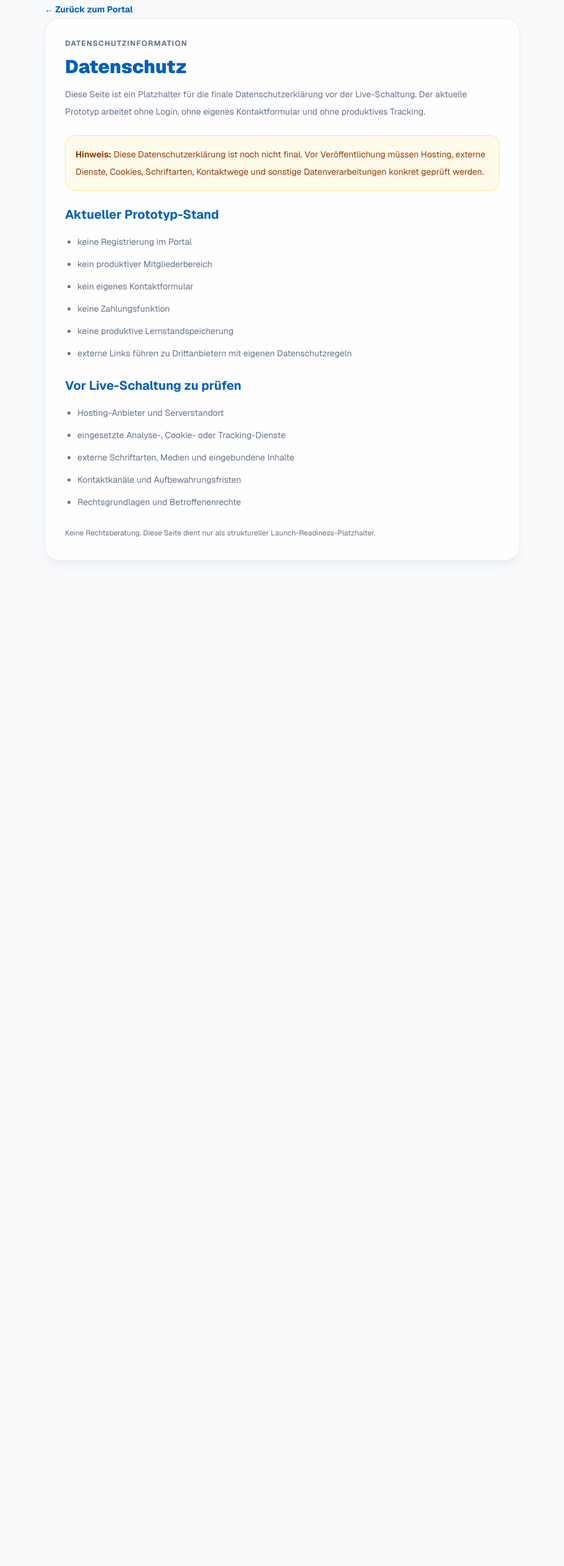
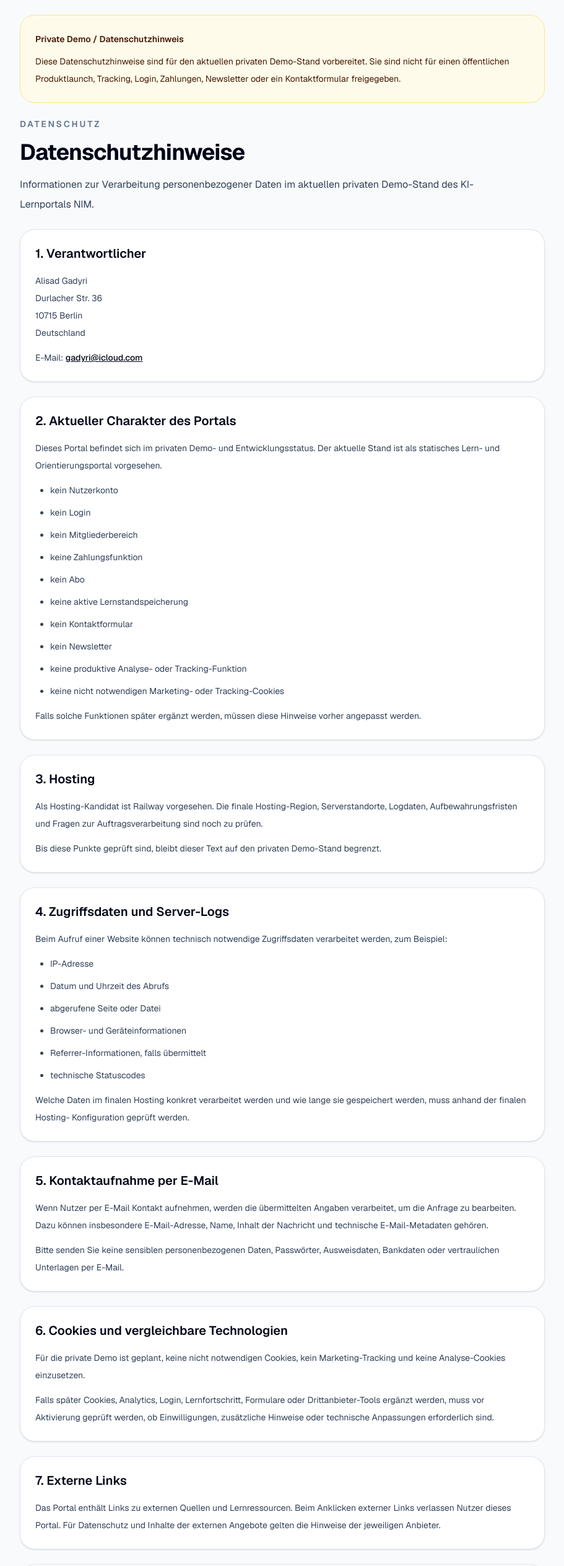
Before and after one commit to smartlivingberlin/ki-lernportal-nim, a Next.js app in the folder apps/web/: page /datenschutz in a window 1280 px wide. Shown: the part 40-2567 px from the top of the page at 62% size, without its empty margins (184-1095 px from the left). Before the commit the page ends 985 px from the top, so only its background shows below. Built offline with nearby package versions, Linux system fonts and the light colour scheme.

Commit message:
feat: upgrade private demo legal text pages

```diff
--- a/apps/web/src/app/datenschutz/page.tsx
+++ b/apps/web/src/app/datenschutz/page.tsx
@@ -1,64 +1,227 @@
-import Link from "next/link";
 import type { Metadata } from "next";
+import type { ReactNode } from "react";
 
 export const metadata: Metadata = {
   title: "Datenschutz | KI-Lernportal NIM",
-  description: "Datenschutz-Platzhalter für das KI-Lernportal NIM vor der finalen Live-Schaltung.",
+  description:
+    "Datenschutzhinweise für die private Demo des KI-Lernportals NIM.",
 };
+
+function Section({
+  title,
+  children,
+}: {
+  title: string;
+  children: ReactNode;
+}) {
+  return (
+    <section className="rounded-3xl border border-slate-200 bg-white p-6 shadow-sm">
+      <h2 className="text-xl font-semibold text-slate-950">{title}</h2>
+      <div className="mt-4 space-y-3 text-sm leading-7 text-slate-700">
+        {children}
+      </div>
+    </section>
+  );
+}
 
 export default function DatenschutzPage() {
   return (
-    <main className="min-h-screen bg-background px-6 py-10 text-foreground md:px-10">
-      <div className="mx-auto max-w-3xl space-y-8">
-        <Link href="/" className="text-sm font-bold text-nim-primary hover:underline">
-          ← Zurück zum Portal
-        </Link>
+    <main className="mx-auto flex max-w-4xl flex-col gap-6 px-6 py-12 sm:py-16">
+      <div className="rounded-3xl border border-amber-200 bg-amber-50 p-6 text-sm leading-7 text-amber-950">
+        <p className="font-semibold">Private Demo / Datenschutzhinweis</p>
+        <p className="mt-2">
+          Diese Datenschutzhinweise sind für den aktuellen privaten Demo-Stand
+          vorbereitet. Sie sind nicht für einen öffentlichen Produktlaunch,
+          Tracking, Login, Zahlungen, Newsletter oder ein Kontaktformular
+          freigegeben.
+        </p>
+      </div>
 
-        <section className="depth-card rounded-3xl p-8 space-y-6">
-          <div className="space-y-3">
-            <p className="text-xs font-bold uppercase tracking-widest text-nim-secondary">
-              Datenschutzinformation
-            </p>
-            <h1 className="text-3xl font-black text-nim-primary">Datenschutz</h1>
-            <p className="text-sm leading-7 text-nim-secondary">
-              Diese Seite ist ein Platzhalter für die finale Datenschutzerklärung vor der Live-Schaltung.
-              Der aktuelle Prototyp arbeitet ohne Login, ohne eigenes Kontaktformular und ohne produktives Tracking.
-            </p>
-          </div>
+      <header className="space-y-4">
+        <p className="text-sm font-semibold uppercase tracking-[0.2em] text-slate-500">
+          Datenschutz
+        </p>
+        <h1 className="text-4xl font-bold tracking-tight text-slate-950">
+          Datenschutzhinweise
+        </h1>
+        <p className="max-w-3xl text-base leading-8 text-slate-700">
+          Informationen zur Verarbeitung personenbezogener Daten im aktuellen
+          privaten Demo-Stand des KI-Lernportals NIM.
+        </p>
+      </header>
 
-          <div className="rounded-2xl border border-amber-200 bg-amber-50 p-4 text-sm leading-7 text-amber-800">
-            <strong>Hinweis:</strong> Diese Datenschutzerklärung ist noch nicht final. Vor Veröffentlichung müssen Hosting,
-            externe Dienste, Cookies, Schriftarten, Kontaktwege und sonstige Datenverarbeitungen konkret geprüft werden.
-          </div>
+      <Section title="1. Verantwortlicher">
+        <p>
+          Alisad Gadyri
+          <br />
+          Durlacher Str. 36
+          <br />
+          10715 Berlin
+          <br />
+          Deutschland
+        </p>
+        <p>
+          E-Mail:{" "}
+          <a className="font-medium text-slate-950 underline" href="mailto:gadyri@icloud.com">
+            gadyri@icloud.com
+          </a>
+        </p>
+      </Section>
 
-          <div className="space-y-4 text-sm leading-7">
-            <h2 className="text-xl font-bold text-nim-primary">Aktueller Prototyp-Stand</h2>
-            <ul className="list-disc space-y-2 pl-5 text-nim-secondary">
-              <li>keine Registrierung im Portal</li>
-              <li>kein produktiver Mitgliederbereich</li>
-              <li>kein eigenes Kontaktformular</li>
-              <li>keine Zahlungsfunktion</li>
-              <li>keine produktive Lernstandspeicherung</li>
-              <li>externe Links führen zu Drittanbietern mit eigenen Datenschutzregeln</li>
-            </ul>
-          </div>
+      <Section title="2. Aktueller Charakter des Portals">
+        <p>
+          Dieses Portal befindet sich im privaten Demo- und Entwicklungsstatus.
+          Der aktuelle Stand ist als statisches Lern- und Orientierungsportal
+          vorgesehen.
+        </p>
+        <ul className="list-disc space-y-2 pl-6">
+          <li>kein Nutzerkonto</li>
+          <li>kein Login</li>
+          <li>kein Mitgliederbereich</li>
+          <li>keine Zahlungsfunktion</li>
+          <li>kein Abo</li>
+          <li>keine aktive Lernstandspeicherung</li>
+          <li>kein Kontaktformular</li>
+          <li>kein Newsletter</li>
+          <li>keine produktive Analyse- oder Tracking-Funktion</li>
+          <li>keine nicht notwendigen Marketing- oder Tracking-Cookies</li>
+        </ul>
+        <p>
+          Falls solche Funktionen später ergänzt werden, müssen diese Hinweise
+          vorher angepasst werden.
+        </p>
+      </Section>
 
-          <div className="space-y-4 text-sm leading-7">
-            <h2 className="text-xl font-bold text-nim-primary">Vor Live-Schaltung zu prüfen</h2>
-            <ul className="list-disc space-y-2 pl-5 text-nim-secondary">
-              <li>Hosting-Anbieter und Serverstandort</li>
-              <li>eingesetzte Analyse-, Cookie- oder Tracking-Dienste</li>
-              <li>externe Schriftarten, Medien und eingebundene Inhalte</li>
-              <li>Kontaktkanäle und Aufbewahrungsfristen</li>
-              <li>Rechtsgrundlagen und Betroffenenrechte</li>
-            </ul>
-          </div>
+      <Section title="3. Hosting">
+        <p>
+          Als Hosting-Kandidat ist Railway vorgesehen. Die finale Hosting-Region,
+          Serverstandorte, Logdaten, Aufbewahrungsfristen und Fragen zur
+          Auftragsverarbeitung sind noch zu prüfen.
+        </p>
+        <p>
+          Bis diese Punkte geprüft sind, bleibt dieser Text auf den privaten
+          Demo-Stand begrenzt.
+        </p>
+      </Section>
 
-          <p className="text-xs leading-6 text-nim-secondary">
-            Keine Rechtsberatung. Diese Seite dient nur als struktureller Launch-Readiness-Platzhalter.
-          </p>
-        </section>
-      </div>
+      <Section title="4. Zugriffsdaten und Server-Logs">
+        <p>
+          Beim Aufruf einer Website können technisch notwendige Zugriffsdaten
+          verarbeitet werden, zum Beispiel:
+        </p>
+        <ul className="list-disc space-y-2 pl-6">
+          <li>IP-Adresse</li>
+          <li>Datum und Uhrzeit des Abrufs</li>
+          <li>abgerufene Seite oder Datei</li>
+          <li>Browser- und Geräteinformationen</li>
+          <li>Referrer-Informationen, falls übermittelt</li>
+          <li>technische Statuscodes</li>
+        </ul>
+        <p>
+          Welche Daten im finalen Hosting konkret verarbeitet werden und wie
+          lange sie gespeichert werden, muss anhand der finalen Hosting-
+          Konfiguration geprüft werden.
+        </p>
+      </Section>
+
+      <Section title="5. Kontaktaufnahme per E-Mail">
+        <p>
+          Wenn Nutzer per E-Mail Kontakt aufnehmen, werden die übermittelten
+          Angaben verarbeitet, um die Anfrage zu bearbeiten. Dazu können
+          insbesondere E-Mail-Adresse, Name, Inhalt der Nachricht und technische
+          E-Mail-Metadaten gehören.
+        </p>
+        <p>
+          Bitte senden Sie keine sensiblen personenbezogenen Daten, Passwörter,
+          Ausweisdaten, Bankdaten oder vertraulichen Unterlagen per E-Mail.
+        </p>
+      </Section>
+
+      <Section title="6. Cookies und vergleichbare Technologien">
+        <p>
+          Für die private Demo ist geplant, keine nicht notwendigen Cookies, kein
+          Marketing-Tracking und keine Analyse-Cookies einzusetzen.
+        </p>
+        <p>
+          Falls später Cookies, Analytics, Login, Lernfortschritt, Formulare oder
+          Drittanbieter-Tools ergänzt werden, muss vor Aktivierung geprüft werden,
+          ob Einwilligungen, zusätzliche Hinweise oder technische Anpassungen
+          erforderlich sind.
+        </p>
+      </Section>
+
+      <Section title="7. Externe Links">
+        <p>
+          Das Portal enthält Links zu externen Quellen und Lernressourcen. Beim
+          Anklicken externer Links verlassen Nutzer dieses Portal. Für
+          Datenschutz und Inhalte der externen Angebote gelten die Hinweise der
+          jeweiligen Anbieter.
+        </p>
+      </Section>
+
+      <Section title="8. Externe Schriftarten, Medien und Dienste">
+        <p>
+          Im aktuellen technischen Stand werden Next.js- und Font-Konfigurationen
+          genutzt. Vor produktiver Veröffentlichung muss geprüft werden, ob
+          Schriftarten lokal ausgeliefert werden oder externe Anfragen an
+          Drittanbieter entstehen.
+        </p>
+      </Section>
+
+      <Section title="9. Mögliche Rechtsgrundlagen">
+        <p>
+          Für eine private Demo können je nach konkreter Verarbeitung insbesondere
+          die Bereitstellung der Website, technische Sicherheit, Bearbeitung
+          freiwilliger Kontaktanfragen und berechtigte Interessen an stabiler
+          Bereitstellung relevant sein.
+        </p>
+        <p>
+          Falls später nicht notwendige Cookies oder Tracking eingesetzt werden,
+          kann eine vorherige Einwilligung erforderlich sein.
+        </p>
+      </Section>
+
+      <Section title="10. Speicherdauer">
+        <p>
+          Personenbezogene Daten werden nur so lange aufbewahrt, wie es für den
+          jeweiligen Zweck erforderlich ist oder gesetzliche Pflichten bestehen.
+          Konkrete Fristen für Server-Logs, E-Mail-Anfragen und mögliche spätere
+          Funktionen müssen nach finalem Hosting- und Prozessentscheid ergänzt
+          werden.
+        </p>
+      </Section>
+
+      <Section title="11. Rechte betroffener Personen">
+        <p>
+          Betroffene Personen können nach Maßgabe der geltenden
+          Datenschutzvorschriften Rechte geltend machen, insbesondere Auskunft,
+          Berichtigung, Löschung, Einschränkung der Verarbeitung, Widerspruch
+          und Datenübertragbarkeit, soweit die gesetzlichen Voraussetzungen
+          vorliegen.
+        </p>
+        <p>
+          Anfragen können per E-Mail gestellt werden:{" "}
+          <a className="font-medium text-slate-950 underline" href="mailto:gadyri@icloud.com">
+            gadyri@icloud.com
+          </a>
+        </p>
+      </Section>
+
+      <Section title="12. Beschwerderecht">
+        <p>
+          Betroffene Personen können sich bei einer zuständigen
+          Datenschutzaufsichtsbehörde beschweren. Die konkret zuständige Behörde
+          ist vor öffentlicher Veröffentlichung zu prüfen und zu ergänzen.
+        </p>
+      </Section>
+
+      <Section title="13. Änderungsstand">
+        <p>
+          Diese Datenschutzhinweise sind für eine private Demo vorbereitet. Sie
+          sind nicht final für öffentliche Domain, produktiven Deploy, Analytics,
+          Cookies, Login, Kontaktformular, Zahlungen oder Newsletter.
+        </p>
+      </Section>
     </main>
   );
 }
--- a/apps/web/src/app/impressum/page.tsx
+++ b/apps/web/src/app/impressum/page.tsx
@@ -1,53 +1,127 @@
-import Link from "next/link";
 import type { Metadata } from "next";
+import type { ReactNode } from "react";
 
 export const metadata: Metadata = {
   title: "Impressum | KI-Lernportal NIM",
-  description: "Impressum-Platzhalter für das KI-Lernportal NIM vor der finalen Live-Schaltung.",
+  description:
+    "Impressum und Anbieterinformationen für die private Demo des KI-Lernportals NIM.",
 };
+
+function Section({
+  title,
+  children,
+}: {
+  title: string;
+  children: ReactNode;
+}) {
+  return (
+    <section className="rounded-3xl border border-slate-200 bg-white p-6 shadow-sm">
+      <h2 className="text-xl font-semibold text-slate-950">{title}</h2>
+      <div className="mt-4 space-y-3 text-sm leading-7 text-slate-700">
+        {children}
+      </div>
+    </section>
+  );
+}
 
 export default function ImpressumPage() {
   return (
-    <main className="min-h-screen bg-background px-6 py-10 text-foreground md:px-10">
-      <div className="mx-auto max-w-3xl space-y-8">
-        <Link href="/" className="text-sm font-bold text-nim-primary hover:underline">
-          ← Zurück zum Portal
-        </Link>
+    <main className="mx-auto flex max-w-4xl flex-col gap-6 px-6 py-12 sm:py-16">
+      <div className="rounded-3xl border border-amber-200 bg-amber-50 p-6 text-sm leading-7 text-amber-950">
+        <p className="font-semibold">Private Demo / Entwicklungsstand</p>
+        <p className="mt-2">
+          Dieses Impressum gehört zu einer privaten Demo des KI-Lernportals NIM.
+          Die Angaben wurden für den aktuellen Entwicklungsstand vorbereitet und
+          müssen vor einer öffentlichen Veröffentlichung erneut geprüft werden.
+        </p>
+      </div>
 
-        <section className="depth-card rounded-3xl p-8 space-y-6">
-          <div className="space-y-3">
-            <p className="text-xs font-bold uppercase tracking-widest text-nim-secondary">
-              Rechtliche Pflichtangaben
-            </p>
-            <h1 className="text-3xl font-black text-nim-primary">Impressum</h1>
-            <p className="text-sm leading-7 text-nim-secondary">
-              Diese Seite ist ein Platzhalter für die finalen Anbieterkennzeichnungen vor der Live-Schaltung.
-              Die endgültigen Angaben müssen mit echten Betreiber-, Kontakt- und Verantwortlichkeitsdaten ersetzt werden.
-            </p>
-          </div>
+      <header className="space-y-4">
+        <p className="text-sm font-semibold uppercase tracking-[0.2em] text-slate-500">
+          Anbieterkennzeichnung
+        </p>
+        <h1 className="text-4xl font-bold tracking-tight text-slate-950">
+          Impressum
+        </h1>
+        <p className="max-w-3xl text-base leading-8 text-slate-700">
+          Angaben zum Betreiber dieser privaten Demo. Dieses Portal ist ein
+          Lern- und Orientierungsangebot zur KI-Kompetenz.
+        </p>
+      </header>
 
-          <div className="rounded-2xl border border-amber-200 bg-amber-50 p-4 text-sm leading-7 text-amber-800">
-            <strong>Hinweis:</strong> Dieses Impressum ist noch nicht final. Vor Veröffentlichung mit eigener Domain müssen
-            die rechtlich erforderlichen Angaben geprüft und vollständig ergänzt werden.
-          </div>
+      <Section title="Anbieter und Verantwortlicher">
+        <p>
+          Alisad Gadyri
+          <br />
+          Durlacher Str. 36
+          <br />
+          10715 Berlin
+          <br />
+          Deutschland
+        </p>
+        <p>
+          E-Mail:{" "}
+          <a className="font-medium text-slate-950 underline" href="mailto:gadyri@icloud.com">
+            gadyri@icloud.com
+          </a>
+          <br />
+          Telefon: 0171 152 6327
+        </p>
+      </Section>
 
-          <div className="space-y-4 text-sm leading-7">
-            <h2 className="text-xl font-bold text-nim-primary">Noch zu ergänzen</h2>
-            <ul className="list-disc space-y-2 pl-5 text-nim-secondary">
-              <li>Name/Firma des Betreibers</li>
-              <li>vollständige ladungsfähige Anschrift</li>
-              <li>Kontaktangaben, zum Beispiel E-Mail-Adresse</li>
-              <li>gegebenenfalls Vertretungsberechtigte</li>
-              <li>gegebenenfalls Register-, Steuer- oder Aufsichtsangaben</li>
-              <li>redaktionell Verantwortliche, falls erforderlich</li>
-            </ul>
-          </div>
+      <Section title="Verantwortlich für Inhalte">
+        <p>
+          Alisad Gadyri
+          <br />
+          Durlacher Str. 36
+          <br />
+          10715 Berlin
+          <br />
+          Deutschland
+        </p>
+      </Section>
 
-          <p className="text-xs leading-6 text-nim-secondary">
-            Keine Rechtsberatung. Diese Seite dient nur als struktureller Launch-Readiness-Platzhalter.
-          </p>
-        </section>
-      </div>
+      <Section title="Zweck des Angebots">
+        <p>
+          Dieses Portal befindet sich im privaten Demo- und Entwicklungsstatus.
+          Die Inhalte dienen der allgemeinen Information, Orientierung und
+          Lernunterstützung rund um KI-Kompetenz.
+        </p>
+      </Section>
+
+      <Section title="Keine individuelle Beratung">
+        <p>
+          Die Inhalte ersetzen keine individuelle Rechtsberatung,
+          Finanzberatung, medizinische Beratung, Steuerberatung oder
+          Förderberatung. Wichtige Entscheidungen sollten anhand geeigneter
+          offizieller oder fachlicher Quellen geprüft werden.
+        </p>
+      </Section>
+
+      <Section title="Keine Förder-, Prüf- oder Zulassungsleistung">
+        <p>
+          Dieses Portal ist aktuell keine Prüfstelle, kein Fördermittelgeber und
+          keine Stelle für behördliche oder berufliche Anerkennungen. Es besteht
+          kein Anspruch auf Förderung, Prüfungserfolg, Vollständigkeit,
+          Aktualität oder individuelle Eignung der Inhalte.
+        </p>
+      </Section>
+
+      <Section title="Externe Links">
+        <p>
+          Dieses Portal kann auf externe Websites und Ressourcen verweisen. Für
+          Inhalte, Datenschutz, Aktualität und Verfügbarkeit externer Angebote
+          sind die jeweiligen Anbieter verantwortlich.
+        </p>
+      </Section>
+
+      <Section title="Hinweis zum Stand">
+        <p>
+          Dieses Impressum ist für eine private Demo vorbereitet. Vor öffentlicher
+          Domain-Veröffentlichung, produktivem Deploy oder Safety-Tag müssen
+          Betreiber-, Hosting-, Domain- und Kontaktdaten final geprüft werden.
+        </p>
+      </Section>
     </main>
   );
 }
--- a/apps/web/src/app/kontakt/page.tsx
+++ b/apps/web/src/app/kontakt/page.tsx
@@ -1,61 +1,95 @@
-import Link from "next/link";
 import type { Metadata } from "next";
+import type { ReactNode } from "react";
 
 export const metadata: Metadata = {
   title: "Kontakt & Fehler melden | KI-Lernportal NIM",
-  description: "Kontakt- und Fehler-melden-Seite für das KI-Lernportal NIM.",
+  description:
+    "Kontaktmöglichkeit und Fehlerhinweise für die private Demo des KI-Lernportals NIM.",
 };
+
+function Section({
+  title,
+  children,
+}: {
+  title: string;
+  children: ReactNode;
+}) {
+  return (
+    <section className="rounded-3xl border border-slate-200 bg-white p-6 shadow-sm">
+      <h2 className="text-xl font-semibold text-slate-950">{title}</h2>
+      <div className="mt-4 space-y-3 text-sm leading-7 text-slate-700">
+        {children}
+      </div>
+    </section>
+  );
+}
 
 export default function KontaktPage() {
   return (
-    <main className="min-h-screen bg-background px-6 py-10 text-foreground md:px-10">
-      <div className="mx-auto max-w-3xl space-y-8">
-        <Link href="/" className="text-sm font-bold text-nim-primary hover:underline">
-          ← Zurück zum Portal
-        </Link>
+    <main className="mx-auto flex max-w-4xl flex-col gap-6 px-6 py-12 sm:py-16">
+      <div className="rounded-3xl border border-amber-200 bg-amber-50 p-6 text-sm leading-7 text-amber-950">
+        <p className="font-semibold">Private Demo / Entwicklungsstand</p>
+        <p className="mt-2">
+          Diese Kontaktseite gehört zum privaten Demo-Stand. Es gibt aktuell kein
+          Kontaktformular, keinen Login, keine Upload-Funktion und kein
+          Supportversprechen.
+        </p>
+      </div>
 
-        <section className="depth-card rounded-3xl p-8 space-y-6">
-          <div className="space-y-3">
-            <p className="text-xs font-bold uppercase tracking-widest text-nim-secondary">
-              Kontakt & Qualitätssicherung
-            </p>
-            <h1 className="text-3xl font-black text-nim-primary">Kontakt & Fehler melden</h1>
-            <p className="text-sm leading-7 text-nim-secondary">
-              Diese Seite bereitet einen einfachen Kontakt- und Fehler-melden-Bereich vor. Aktuell gibt es bewusst
-              kein Formular, keinen Upload und keine automatische Übermittlung personenbezogener Daten.
-            </p>
-          </div>
+      <header className="space-y-4">
+        <p className="text-sm font-semibold uppercase tracking-[0.2em] text-slate-500">
+          Kontakt
+        </p>
+        <h1 className="text-4xl font-bold tracking-tight text-slate-950">
+          Kontakt & Fehler melden
+        </h1>
+        <p className="max-w-3xl text-base leading-8 text-slate-700">
+          Hinweise, Korrekturen und Rückmeldungen zur privaten Demo können per
+          E-Mail gesendet werden.
+        </p>
+      </header>
 
-          <div className="rounded-2xl border border-blue-200 bg-blue-50 p-4 text-sm leading-7 text-blue-800">
-            <strong>Prototyp-Hinweis:</strong> Eine konkrete Kontaktadresse wird vor der Live-Schaltung ergänzt.
-            Bis dahin bleibt diese Seite ein statischer Platzhalter.
-          </div>
+      <Section title="Kontakt per E-Mail">
+        <p>
+          E-Mail:{" "}
+          <a className="font-medium text-slate-950 underline" href="mailto:gadyri@icloud.com">
+            gadyri@icloud.com
+          </a>
+        </p>
+      </Section>
 
-          <div className="space-y-4 text-sm leading-7">
-            <h2 className="text-xl font-bold text-nim-primary">Fehler melden: sinnvoller Inhalt</h2>
-            <ul className="list-disc space-y-2 pl-5 text-nim-secondary">
-              <li>betroffene Seite oder Abschnitt nennen</li>
-              <li>kurz beschreiben, was unklar, falsch oder nicht barrierearm ist</li>
-              <li>bei Quellenproblemen die betroffene Quelle nennen</li>
-              <li>keine sensiblen personenbezogenen Daten senden</li>
-            </ul>
-          </div>
+      <Section title="Fehler oder unklare Inhalte melden">
+        <p>Bitte nennen Sie möglichst konkret:</p>
+        <ul className="list-disc space-y-2 pl-6">
+          <li>die betroffene Seite oder den betroffenen Abschnitt</li>
+          <li>was unklar, falsch, veraltet oder missverständlich wirkt</li>
+          <li>falls es um Quellen geht: welche Quelle betroffen ist</li>
+          <li>optional: kurze Erklärung, was erwartet wurde</li>
+        </ul>
+      </Section>
 
-          <div className="space-y-4 text-sm leading-7">
-            <h2 className="text-xl font-bold text-nim-primary">Noch zu ergänzen</h2>
-            <ul className="list-disc space-y-2 pl-5 text-nim-secondary">
-              <li>finale Kontaktadresse</li>
-              <li>Verantwortlichkeit für Inhalte und Quellenprüfung</li>
-              <li>Prozess für Korrekturen und Quellenupdates</li>
-              <li>optional später: Formular mit Datenschutzprüfung</li>
-            </ul>
-          </div>
+      <Section title="Keine sensiblen Daten senden">
+        <p>
+          Bitte senden Sie keine sensiblen personenbezogenen Daten, keine
+          Passwörter, keine Ausweisdaten, keine Bankdaten und keine
+          vertraulichen Unterlagen.
+        </p>
+      </Section>
 
-          <p className="text-xs leading-6 text-nim-secondary">
-            Keine Rechtsberatung. Keine Förderzusage. Keine Zertifizierung. Externe Hinweise werden vor Live-Schaltung final geprüft.
-          </p>
-        </section>
-      </div>
+      <Section title="Kein Supportversprechen">
+        <p>
+          Die private Demo ist ein Entwicklungsstand. Es besteht kein Anspruch
+          auf Antwort, Korrektur, Beratung oder individuelle Unterstützung
+          innerhalb einer bestimmten Frist.
+        </p>
+      </Section>
+
+      <Section title="Inhaltliche Verantwortung">
+        <p>
+          Hinweise können mit KI-Tools unterstützt geprüft werden. Die finale
+          Entscheidung über Änderungen liegt beim Betreiber.
+        </p>
+      </Section>
     </main>
   );
 }
```
